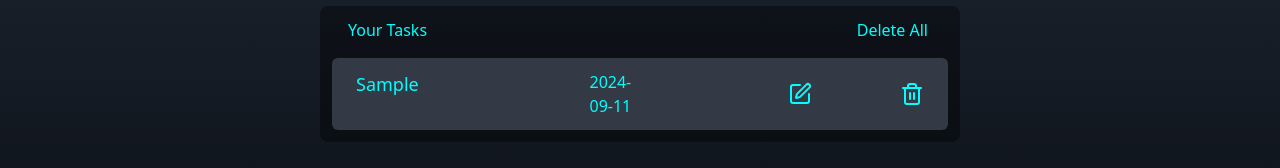
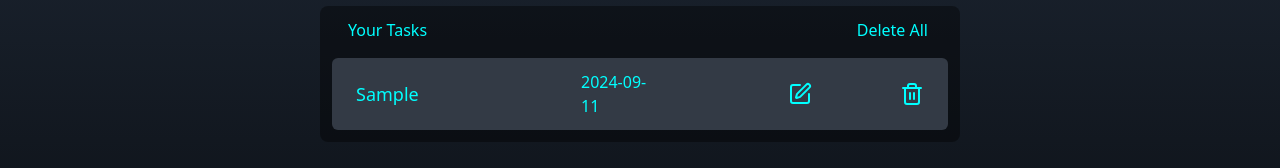
Before and after one commit to bolanpartik/task-expo, a React (Vite) app: page / in a window 1280 px wide. Both pictures are taken after typing "Sample" into the empty fields and a click on the button "Add Todo". Shown: the part 194-362 px from the top of the page. Built offline with nearby package versions, Linux system fonts and the light colour scheme.

Commit message:
add some styles for dueDate

```diff
--- a/src/components/TodoItem.jsx
+++ b/src/components/TodoItem.jsx
@@ -43,9 +43,9 @@ export default function TodoItem({ allTodos, id, setAllTodos }) {
 
     return (
         <div className={`flex bg-customGray w-full rounded-md p-3 justify-between hover:outline outline-1 outline-blue-600 items-center ${isTodoCompleted?'opacity-60':'opacity-100'}`} onClick={handleChange}>
-            <div className="flex ml-3 gap-3 w-1/2">
+            <div className="flex ml-3 gap-3 w-1/2 items-center">
                 <p className={`text-lg font-medium w-full transition-all ${isTodoCompleted?'line-through':'no-underline'}`}>{currTodo.title}</p>
-                <p>{currTodo.dueDate}</p>
+                <p className='w-1/3'>{currTodo.dueDate}</p>
             </div>
 
             {isTodoCompleted && <CheckCheck className="text-green-500"/>}
```
